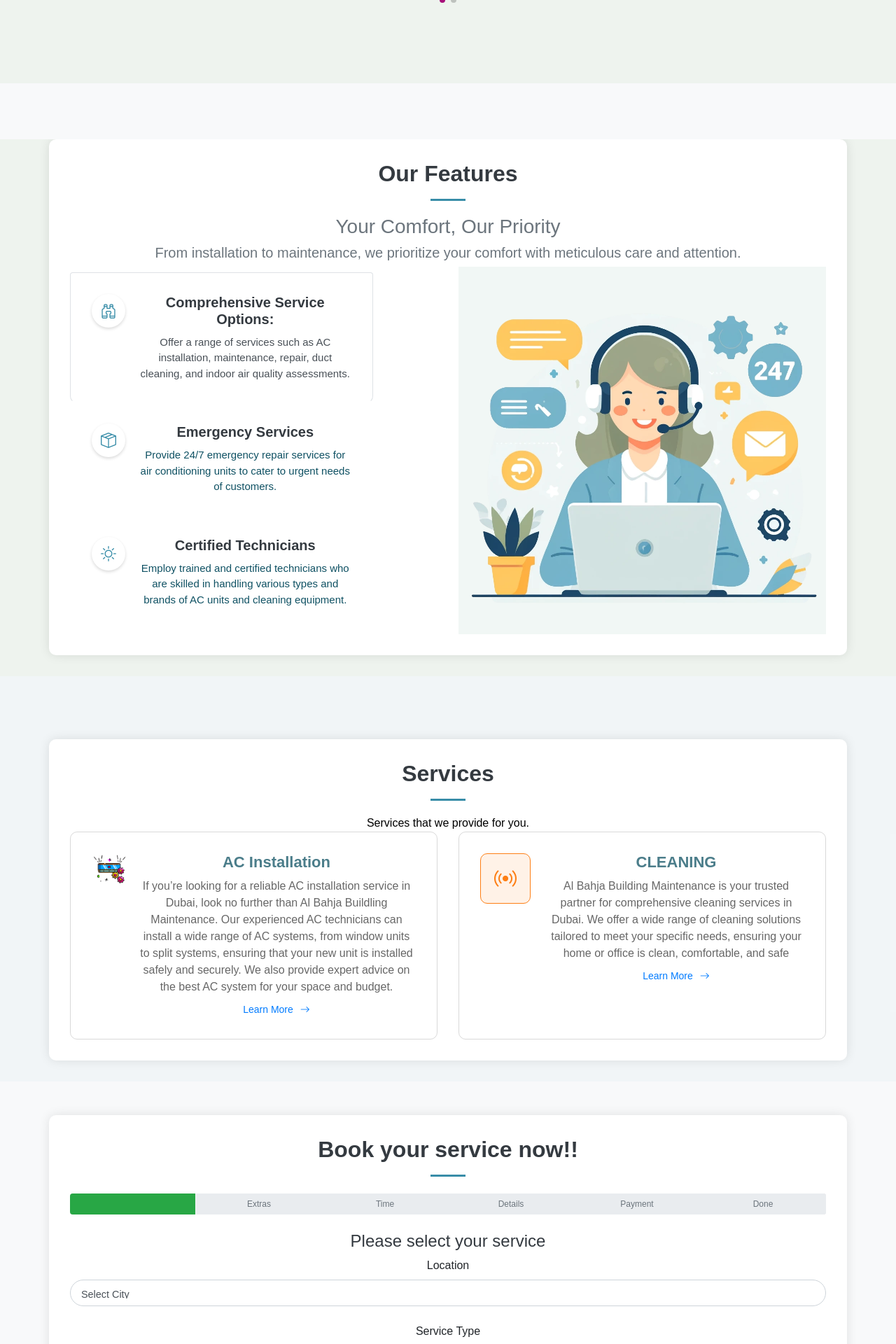
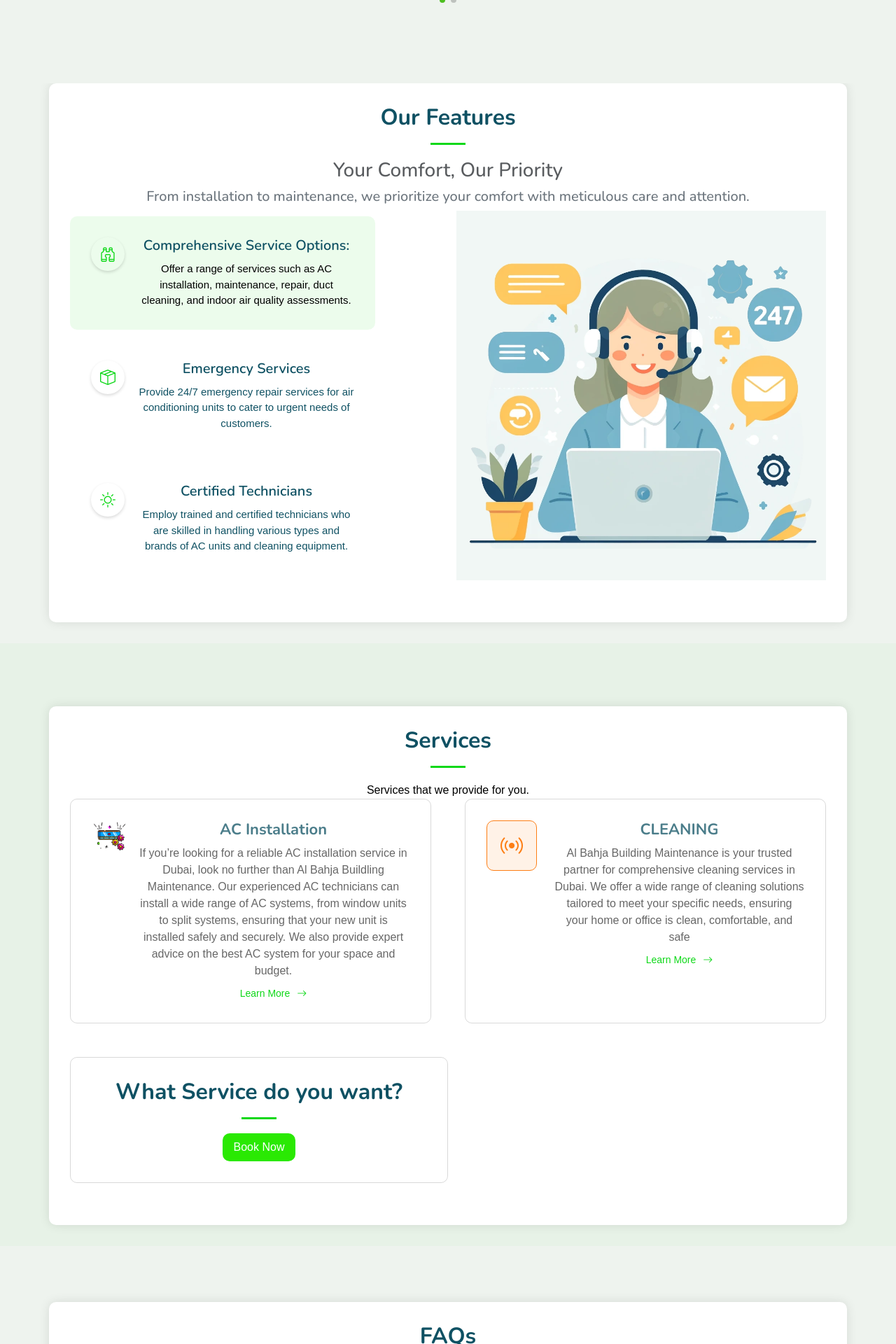
Before and after one commit to sabol72/Alpha, a PHP site: page / in a window 1280 px wide. Shown: the part 841-2761 px from the top of the page at 70% size. Run offline with PHP 8.4, Linux system fonts and the light colour scheme; some libraries are stand-ins or nearby versions.

Commit message:
Design Changes

```diff
--- a/Index.php
+++ b/Index.php
@@ -147,7 +147,7 @@ $conn->close();
     <section id="features" class="features section" style="padding-top: 0;" >
 
       <!-- Section Title -->
-      <div class="container section-title" data-aos="fade-up">
+      <div class="container mt-0 section-title" data-aos="fade-up">
         <h2 class=""> Our Features</h2>
         <h3 class="text-muted">Your Comfort, Our Priority</h3>
           <h5 class="text-secondary">From installation to maintenance, we prioritize your comfort with meticulous care and attention.</h5>
@@ -254,15 +254,17 @@ $conn->close();
                 <a href="cleaning-service.php" class="read-more stretched-link">Learn More <i class="bi bi-arrow-right"></i></a>
               </div>
             </div>
-          </div><!-- End Service Item -->
+          </div>
+          <?php include "book-service/booknow.php"?>
+
 </div>
       </div><!-- End Section Title -->
     </section><!-- /Services Section -->
 
+    <?php include "FAQ.php"?>
 
-  </main>
-  <?php include "book-service/booking.php"; ?>
-  <?php include "FAQ.php"?>
+    </main>
+
   <!-- footer part -->
   <?php include "footer.php"?>
 
--- a/assets/css/main.css
+++ b/assets/css/main.css
@@ -3,7 +3,7 @@
 
 /* Combined Root Variables */
 :root {
-  --main-color: #a7107a; /* from File 1 */
+  --main-color: #4dbe20; /* from File 1 */
   --orange: #f39c12; /* from File 1 */
   --red: #e74c3c; /* from File 1 */
   --black: #333; /* from File 1 */
@@ -18,9 +18,9 @@
   --background-color: #eef3ee; /* from File 2 */
   --default-color: #000000; /* from File 2 */
   --heading-color: #0f5163; /* from File 2 */
-  --accent-color: #388da8; /* from File 2 */
+  --accent-color: #0ed818; /* from File 2 */
   --nav-color: #313336; /* from File 2 */
-  --nav-hover-color: #77b6ca; /* from File 2 */
+  --nav-hover-color: #49bd26; /* from File 2 */
   --nav-dropdown-background-color: #ffffff; /* from File 2 */
   --nav-dropdown-color: #313336; /* from File 2 */
   --nav-dropdown-hover-color: #77b6ca; /* from File 2 */
@@ -140,7 +140,7 @@ h1, h2, h3, h4, h5, h6 {
 }
 
 .btn-primary {
-  background-color: #007bff;
+  background-color: #2ae903;
   color: #fff;
   border: none;
   border-radius: 10px;
@@ -148,7 +148,7 @@ h1, h2, h3, h4, h5, h6 {
 }
 
 .btn-primary:hover {
-  background-color: #0056b3;
+  background-color: #00b30f;
 }
 
 .container {
@@ -244,7 +244,8 @@ h1, h2, h3, h4, h5, h6 {
 }
 
 .home-bg .home .slide .image-container .content .btn:hover {
-  background-color: var(--black);
+  color: var(--main-color);
+  background-color: var(--white);
 }
 
 /* Swiper Styles */
@@ -821,6 +822,14 @@ section,
   padding-bottom: 20px;
   position: relative;
 }
+.section-title h2:hover {
+  color: #09ff00;
+  font-size: 35px;
+  font-weight: 700;
+  margin-bottom: 20px;
+  padding-bottom: 20px;
+  position: relative;
+}
 
 .section-title h2:after {
   content: "";
--- /dev/null
+++ b/book-service/booknow.php
@@ -0,0 +1,9 @@
+
+<div class="d-flex  align-items-center" >
+    <div class="col-lg-6" data-aos="fade-up" data-aos-delay="200">
+    <div class="service-item item-orange position-relative d-flex flex-column">
+    <h2>What Service do you want?</h2>
+            <a href="book-service/booking.php"><button type="button" class="btn btn-primary">Book Now</button></a>
+        </div>
+    </div>
+</div>
```
